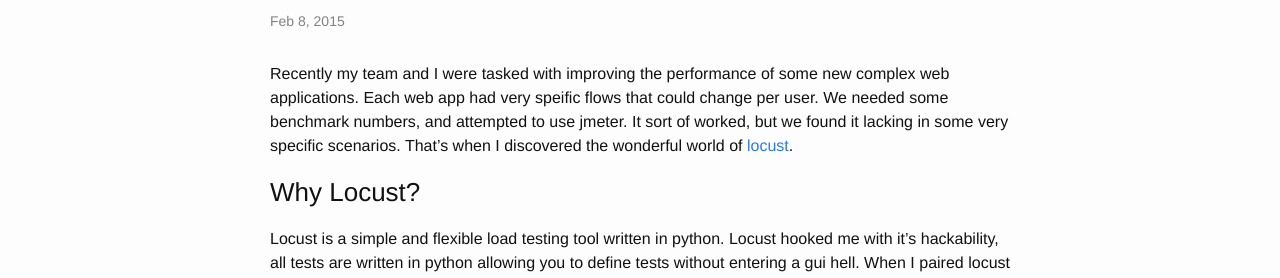
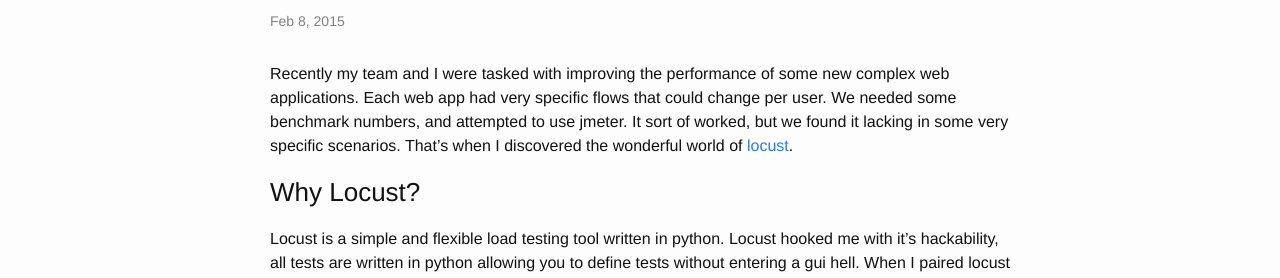
Before and after one commit to catwomey/catwomey.github.io, a Jekyll site: the page built from _posts/2015-02-08-locust.md, in a window 1280 px wide. Shown: the part 180-458 px from the top of the page. Built offline with Jekyll 4.4.1, drawn with Linux system fonts in a browser that asks for light colours.

Commit message:
.markdown > .md

```diff
--- a/_posts/2015-02-08-locust.markdown
+++ b/_posts/2015-02-08-locust.md
@@ -7,7 +7,7 @@ tags: python test locust performance
 ---
 
 Recently my team and I were tasked with improving the performance of some new complex web applications.  Each web app
-had very speific flows that could change per user.  We needed some benchmark numbers, and attempted to use jmeter.  It
+had very specific flows that could change per user.  We needed some benchmark numbers, and attempted to use jmeter.  It
 sort of worked, but we found it lacking in some very specific scenarios.  That's when I discovered the wonderful world of
 [locust].
 
```
Also changed, not shown: _posts/2016-03-01-gatling.md (renamed from _posts/2016-03-01-gatling.markdown, +2 -2 lines), _posts/2015-02-28-go-xml.md (renamed from _posts/2015-02-28-go-xml.markdown), _posts/2015-03-18-Mock-apis-with-go.md (renamed from _posts/2015-03-18-Mock-apis-with-go.markdown), _posts/2015-05-05-automating-your-workflow.md (renamed from _posts/2015-05-05-automating-your-workflow.markdown), _posts/2015-07-23-go-mobile-intro.md (renamed from _posts/2015-07-23-go-mobile-intro.markdown), _posts/2015-08-08-go-bind-intro.md (renamed from _posts/2015-08-08-go-bind-intro.markdown), _posts/2016-01-30-swift-configuration.md (renamed from _posts/2016-01-30-swift-configuration.markdown).
